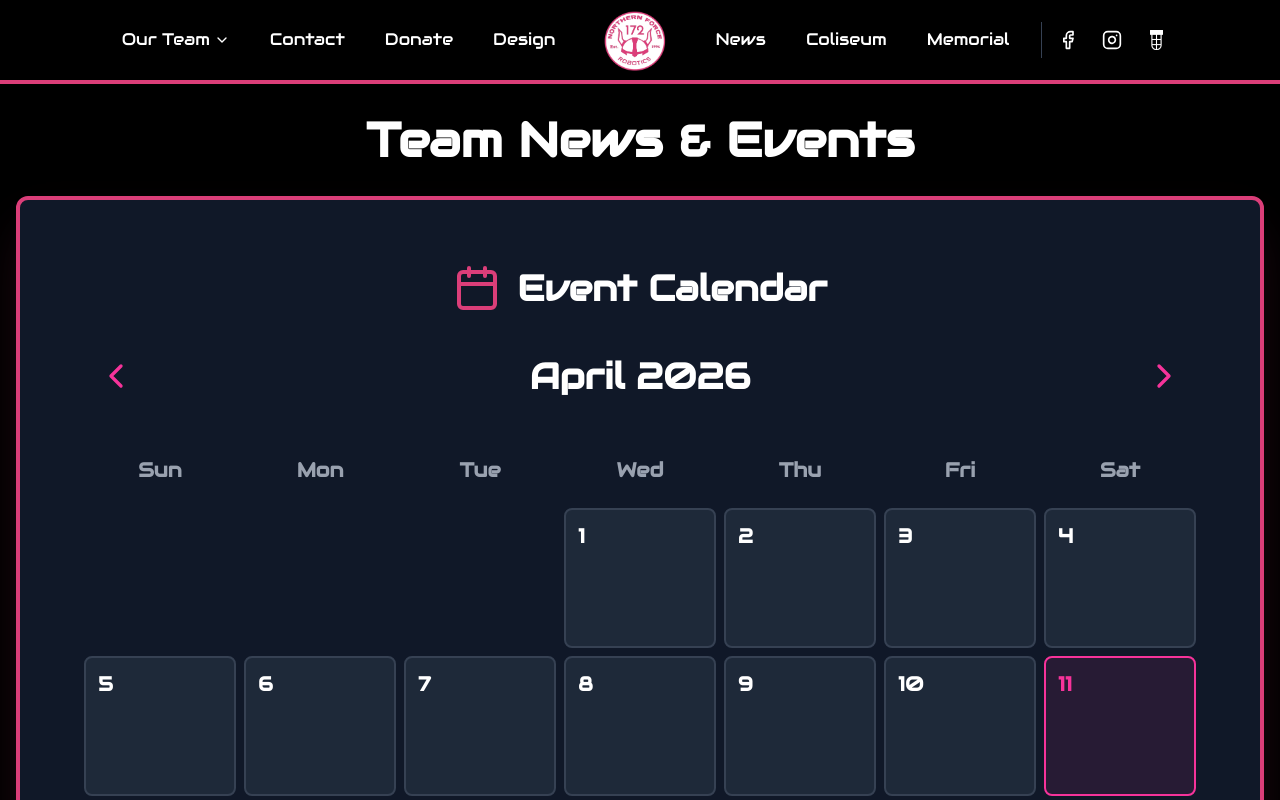
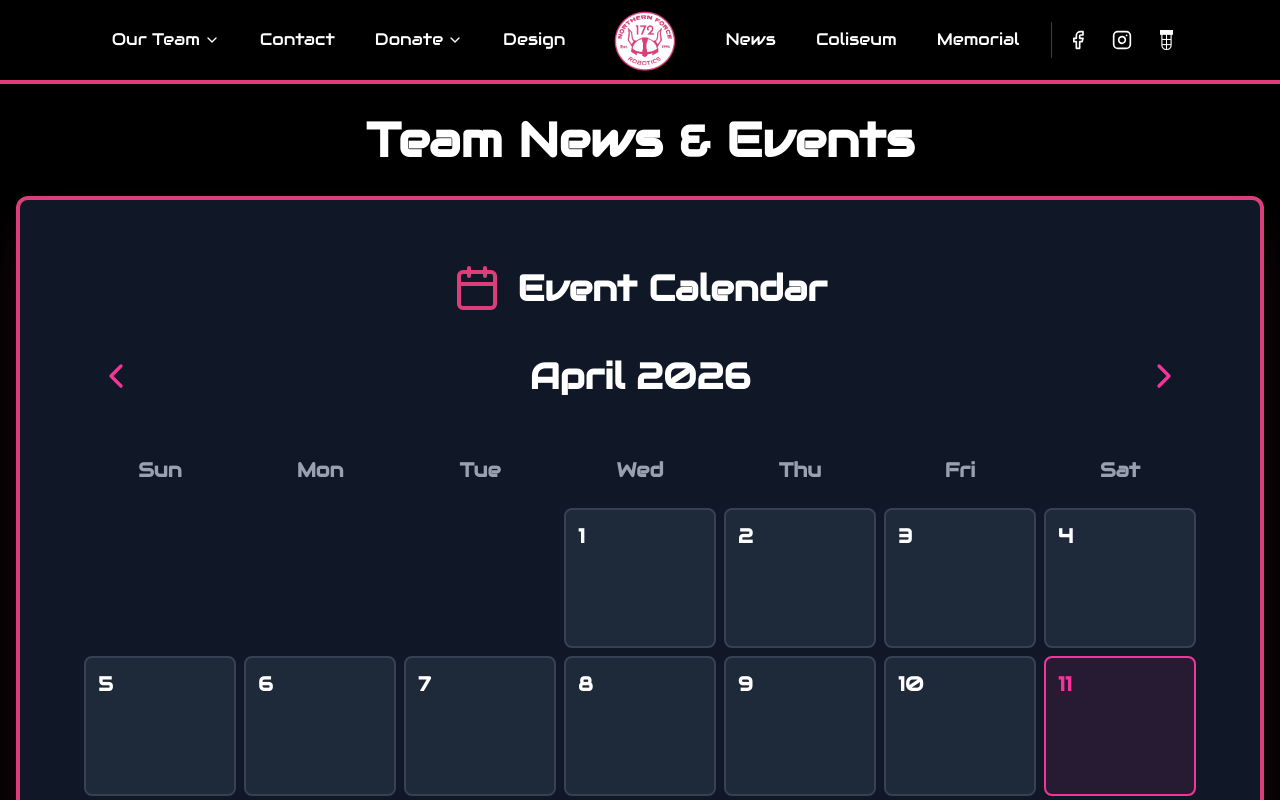
Before and after one commit to NorthernForce/Web2026RobotAwesomeness, a React (Vite) app: page /news in a window 1280 px wide. Shown: the top 800 px of the page. Built offline with nearby package versions, Linux system fonts and the light colour scheme.

Commit message:
Navigation tweaks

```diff
--- a/src/components/Navigation.tsx
+++ b/src/components/Navigation.tsx
@@ -9,6 +9,7 @@ import blueAllianceLogo from "/images/BlueAllianceReg.png";
 
 export function Navigation() {
   const [isTeamDropdownOpen, setIsTeamDropdownOpen] = useState(false);
+  const [isDonateDropdownOpen, setIsDonateDropdownOpen] = useState(false);
 
   const leftButtons = [
     "Our Team",
@@ -66,10 +67,44 @@ export function Navigation() {
                 );
               }
 
+              if (button === 'Donate') {
+                return (
+                  <div key={button} className="relative group">
+                    <button
+                      className="px-4 py-2 text-white hover:text-[#db3e79] transition-colors text-[1.05rem] flex items-center gap-1"
+                      onMouseEnter={() => setIsDonateDropdownOpen(true)}
+                      onMouseLeave={() => setIsDonateDropdownOpen(false)}
+                    >
+                      {button}
+                      <ChevronDown className="w-4 h-4" />
+                    </button>
+                    {isDonateDropdownOpen && (
+                      <div
+                        className="absolute left-0 mt-0 w-40 bg-gray-900 border border-gray-800 rounded-lg shadow-lg z-50"
+                        onMouseEnter={() => setIsDonateDropdownOpen(true)}
+                        onMouseLeave={() => setIsDonateDropdownOpen(false)}
+                      >
+                        <Link
+                          to="/donate"
+                          className="block px-4 py-3 text-white hover:text-[#db3e79] hover:bg-gray-800 transition-colors rounded-t-lg"
+                        >
+                          Donate
+                        </Link>
+                        <Link
+                          to="/sponsorship"
+                          className="block px-4 py-3 text-white hover:text-[#db3e79] hover:bg-gray-800 transition-colors rounded-b-lg border-t border-gray-700"
+                        >
+                          Sponsorship
+                        </Link>
+                      </div>
+                    )}
+                  </div>
+                );
+              }
+
               let path = "/comingsoonpage";
               if (button === 'Design') path = "/design";
               if (button === 'Contact') path = "/contact";
-              if (button === 'Donate') path = "/donate";
 
               return (
                 <Link
```
